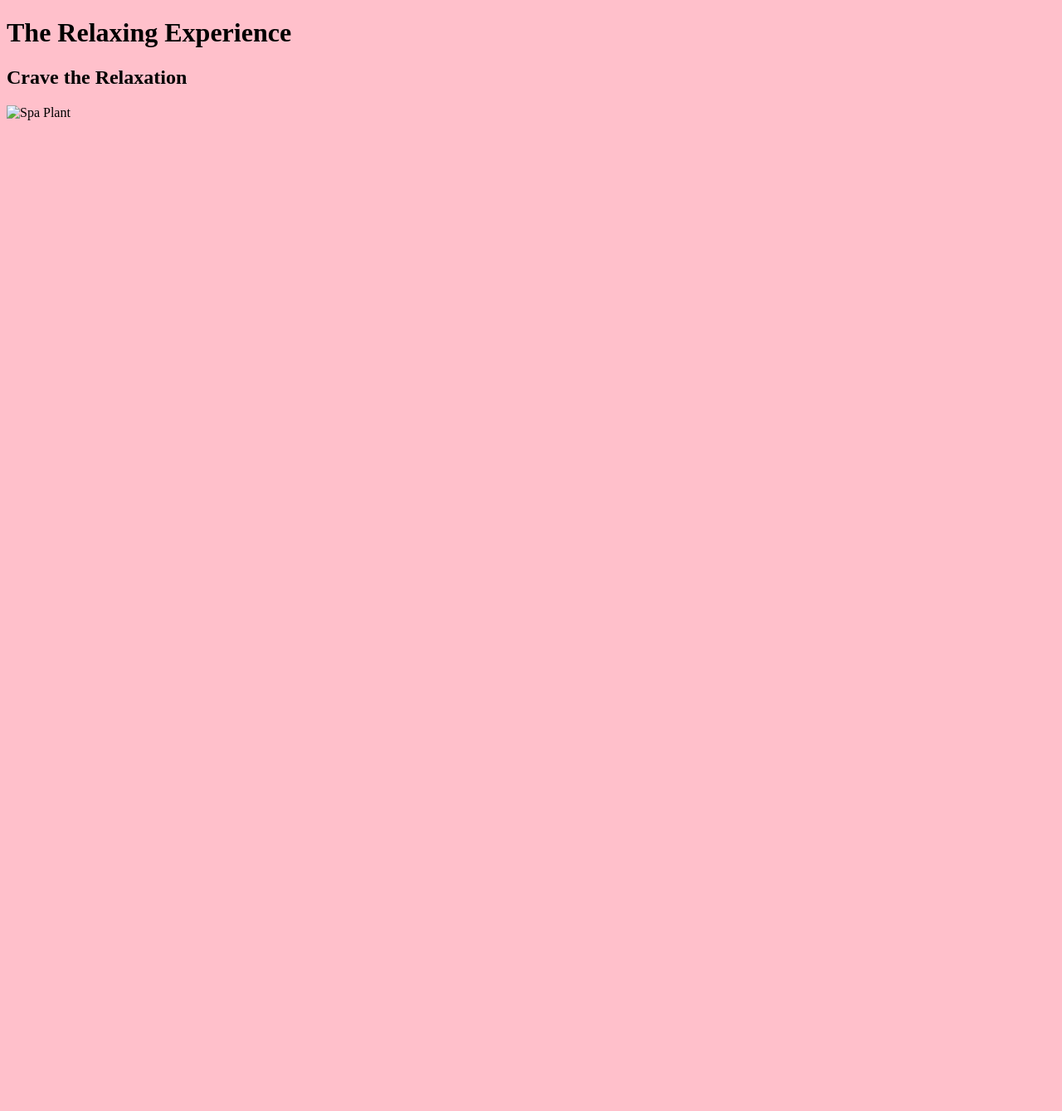
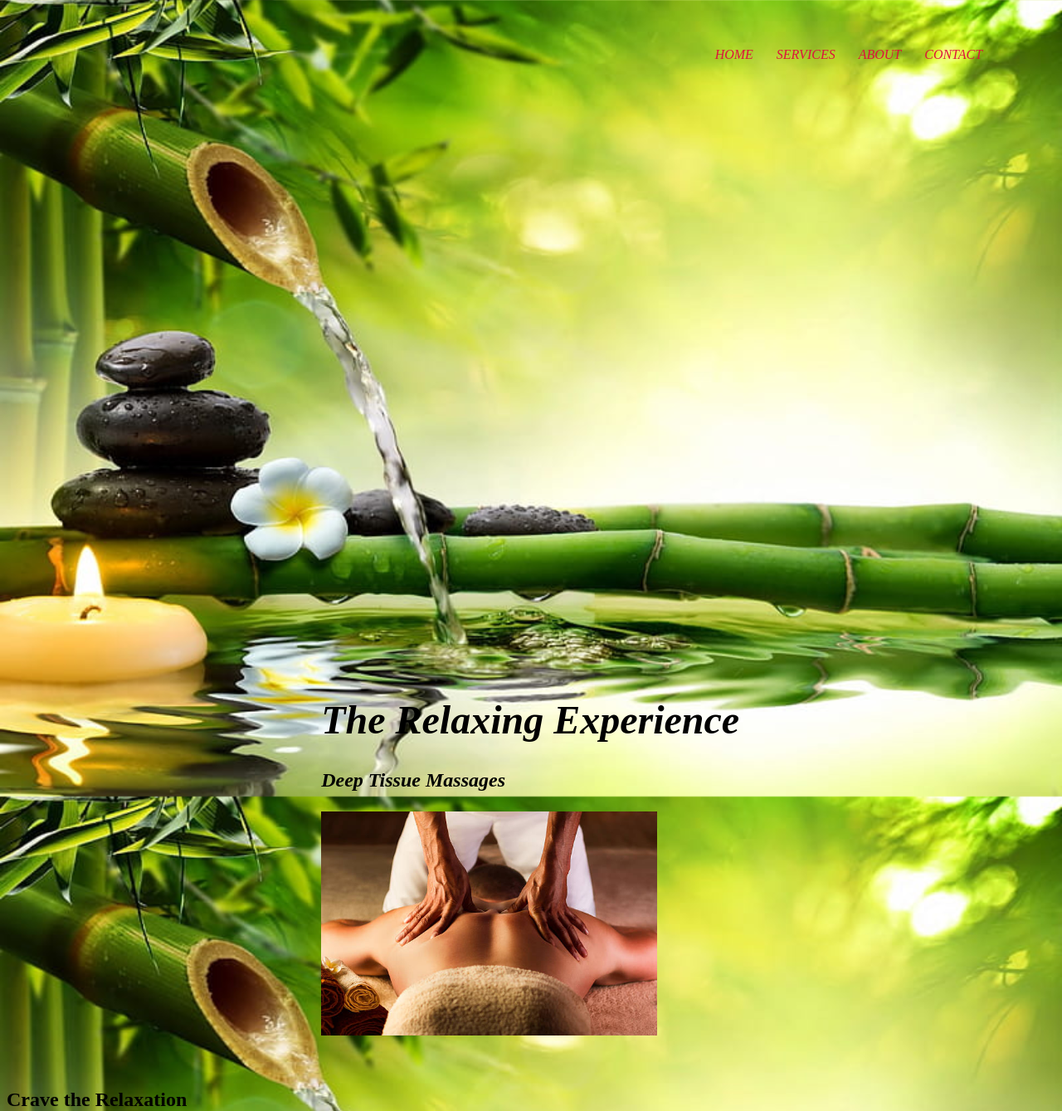
Before and after one commit to dejanee8/Nay_personal_website, a plain HTML site: page index.html in a window 1280 px wide. Shown: the whole page at 83% size. Before the commit the page ends 800 px from the top, so only its background shows below. Drawn offline with Linux system fonts and the light colour scheme.

Commit message:
added more css and images

```diff
--- a/index.html
+++ b/index.html
@@ -1,18 +1,35 @@
 <!DOCTYPE html>
 <html lang="en">
   <head>
+    <meta charset="UTF-8">
+    <meta name="viewport" content="width=device-width, initial-scale=1">
+
+    <title>Nay Personal Website</title>
     <link rel="stylesheet" href="style.css" />
-    <title>Nay Personal Website</title>
   </head>
   <body>
-    <h1>The Relaxing Experience</h1>
-
-    <script src="script.js"></script>
+    <section class="header">
+      <nav>
+        <a href="index.html">
+        <div class="nav-links">
+          <ul>
+            <li><a href="">HOME</a></li>
+            <li><a href="">SERVICES</a></li>
+            <li><a href="">ABOUT</a></li>
+            <li><a href="">CONTACT</a></li>
+          </ul>
+        </div>
+      </nav>
+    </section>
+    <div class="wrapper">
+<h1>The Relaxing Experience</h1>
+ <script src="script.js"></script>
 
     <div id="content">
- <img src="C:\Users\dejan\OneDrive\Desktop\spa plant.jpg"
- alt="Spa Plant" />
+      <h3>Deep Tissue Massages</h3>
+    <img src="images\deepmassage.jpg"
+    alt="Deep massage" />
 
-    </div>
+  </div>
   </body>
 </html>
--- a/style.css
+++ b/style.css
@@ -1,4 +1,75 @@
-body {
-    background: pink;
+.header {
+    min-height: 100vh;
+    width: 100%;
 }
-text-font
+html, body {
+    height: 100%;
+    min-height: 100%;
+  }
+    body {
+background: url(images/background/spa.jpg) center no-repeat;
+ background-size: cover;
+ background-attachment: fixed;
+ font-size: 100%;
+ }
+ nav {
+    display: flex;
+    padding: 2% 6%;
+    justify-content: space-between;
+    align-items: center;
+}
+nav img {
+    width: 150px;
+}
+.nav-links {
+    flex: 1;
+    text-align: right;
+}
+.nav-links ul li {
+    list-style: none;
+    display: inline-block;
+    padding: 8px 12px;
+    position: relative;
+}
+.nav-links ul li a {
+    color: crimson;
+    text-decoration: none;
+    font-style: italic;
+}
+.nav-links ul li::after {
+    content:'';
+    width: 0%;
+    height: 2px;
+    background: white;
+    display: block;
+    margin: auto;
+    transition: 3s;
+
+}
+.nav-links ul li:hover::after {
+    width: 100%;
+
+}
+
+.wrapper {
+    margin: 0 auto;
+  width: 40%;
+  padding-bottom: 40px;
+}
+h1 {
+    font-size: 3.0em;
+    font-style: italic;
+    color: black;
+}
+h3 {
+    font-size: 1.5em;
+    font-style: italic;
+}
+img {
+    max-width: 80%;
+    width: 200%;
+
+
+
+
+}
```
Also changed, not shown: images/background/mud.jpg (added), images/background/plant.jpg (added), images/background/rocks.webp (added), images/background/salt.webp (added), images/background/spa.jpg (added), images/deepmassage.jpg (added), 1 other file.
